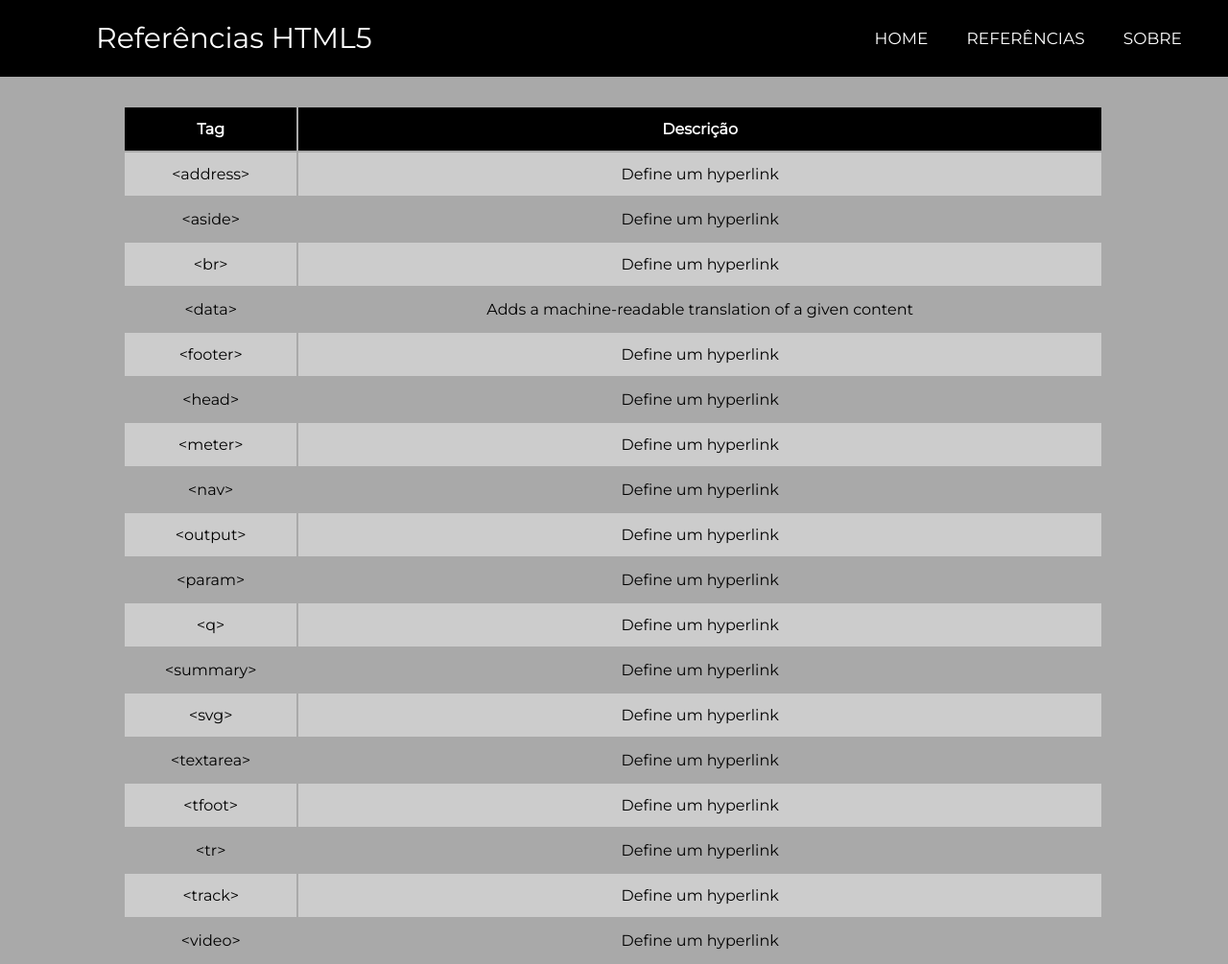
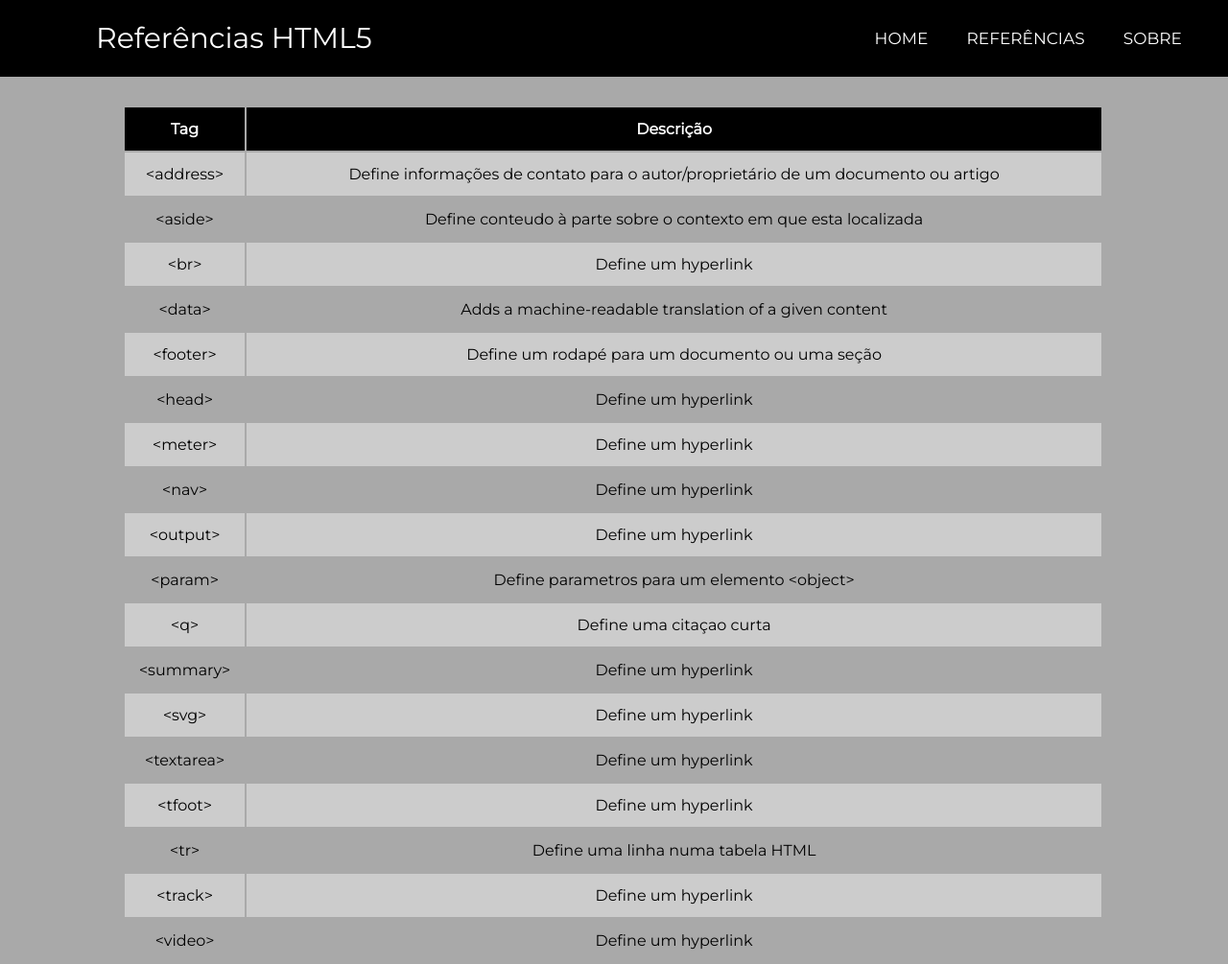
Before and after one commit to AnnaLauton/ReferenciasHTML, a plain HTML site: page public_html/referencias.html in a window 1280 px wide. Shown: the whole page at 96% size. Drawn offline with Linux system fonts and the light colour scheme.

Commit message:
Atualizando referencias.html

```diff
--- a/public_html/referencias.html
+++ b/public_html/referencias.html
@@ -34,11 +34,11 @@
                     <tbody>
                         <tr>
                             <td><a href="address.html">&lt;address&gt;</a></td>
-                            <td>Define um hyperlink<td>
+                            <td>Define informações de contato para o autor/proprietário de um documento ou artigo<td>
                         </tr>
                         <tr>
                             <td data-label="Tag"><a href="aside.html">&lt;aside&gt;</a></td>
-                            <td data-label="Descrição">Define um hyperlink</td>
+                            <td data-label="Descrição">Define conteudo à parte sobre o contexto em que esta localizada</td>
                         </tr>
                         <tr>
                             <td data-label="Tag"><a href="br.html">&lt;br&gt;</a></td>
@@ -50,7 +50,7 @@
                         </tr>
                         <tr>
                             <td data-label="Tag"><a href="footer.html">&lt;footer&gt;</a></td>
-                            <td data-label="Descrição">Define um hyperlink</td>
+                            <td data-label="Descrição">Define um rodapé para um documento ou uma seção</td>
                         </tr>
                         <tr>
                             <td data-label="Tag"><a href="head.html">&lt;head&gt;</a></td>
@@ -70,11 +70,11 @@
                         </tr>
                         <tr>
                             <td data-label="Tag"><a href="param.html">&lt;param&gt;</a></td>
-                            <td data-label="Descrição">Define um hyperlink</td>
+                            <td data-label="Descrição">Define parametros para um elemento &lt;object&gt;</td>
                         </tr>
                         <tr>
                             <td data-label="Tag"><a href="q.html">&lt;q&gt;</a></td>
-                            <td data-label="Descrição">Define um hyperlink</td>
+                            <td data-label="Descrição">Define uma citaçao curta</td>
                         </tr>
                         <tr>
                             <td data-label="Tag"><a href="summary.html">&lt;summary&gt;</a></td>
@@ -94,7 +94,7 @@
                         </tr>
                         <tr>
                             <td data-label="Tag"><a href="tr.html">&lt;tr&gt;</a></td>
-                            <td data-label="Descrição">Define um hyperlink</td>
+                            <td data-label="Descrição">Define uma linha numa tabela HTML</td>
                         </tr>
                         <tr>
                             <td data-label="Tag"><a href="track.html">&lt;track&gt;</a></td>
```
